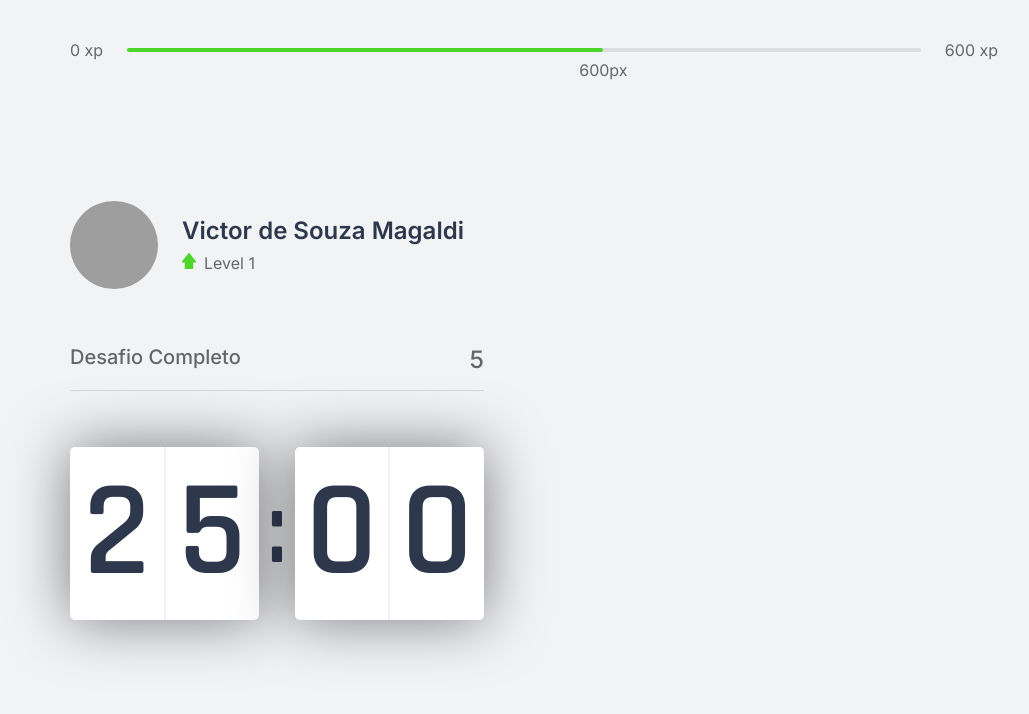
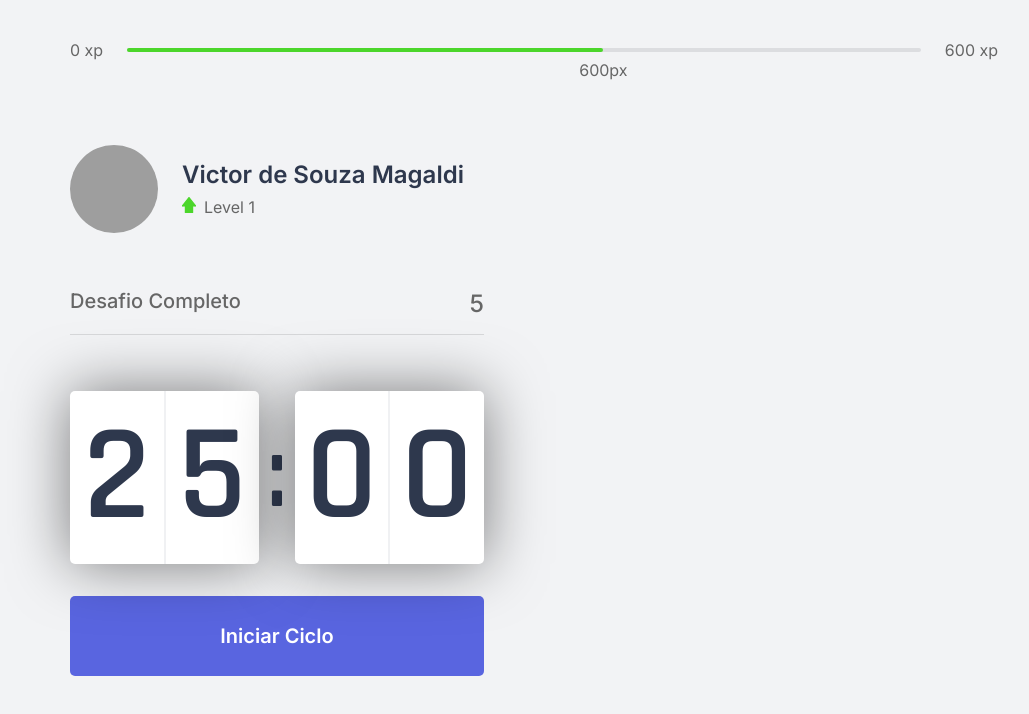
Before and after one commit to victor-magaldi/semana-NLW4-moveit, a Next.js app: page / in a window 1280 px wide. Shown: the top 714 px of the page, without its empty margins (106-1135 px from the left). Built offline with nearby package versions, Linux system fonts and the light colour scheme; grey boxes are pictures that could not be loaded.

Commit message:
botão inicar um ciclo

```diff
--- a/src/components/Countdown.tsx
+++ b/src/components/Countdown.tsx
@@ -2,6 +2,7 @@
 
 export default function Countdown() {
   return (
+    <div>
       <div className={styles.countdownContainer}>
         <div>
           <span>2</span>
@@ -13,5 +14,9 @@
           <span>0</span>
         </div>
       </div>
+      <button type="button" className={styles.startCountdonw}>
+        Iniciar Ciclo
+      </button>
+    </div>
   );
 }
--- a/src/pages/_document.tsx
+++ b/src/pages/_document.tsx
@@ -5,6 +5,7 @@
     return (
       <Html>
         <Head>
+          <link rel="shortcut icon" href="favicon.ico" type="image/png" />
           <link rel="preconnect" href="https://fonts.gstatic.com" />
           <link
             href="https://fonts.googleapis.com/css2?family=Inter:wght@400;500;600&family=Rajdhani:wght@600&display=swap"
--- a/src/styles/components/Countdown.module.css
+++ b/src/styles/components/Countdown.module.css
@@ -29,3 +29,24 @@
 .countdownContainer > div span {
   flex: 1;
 }
+
+.startCountdonw {
+  width: 100%;
+  justify-content: center;
+  display: flex;
+  align-items: center;
+  height: 5rem;
+
+  margin-top: 2rem;
+
+  border: 0;
+  border-radius: 5px;
+  background-color: var(--blue);
+  color: var(--white);
+  font-size: 1.25rem;
+  font-weight: 600;
+  transition: background-color 0.2s;
+}
+.startCountdonw:hover {
+  background-color: var(--blue-dark);
+}
```
Lines whose indentation alone changed are shown as unchanged.
